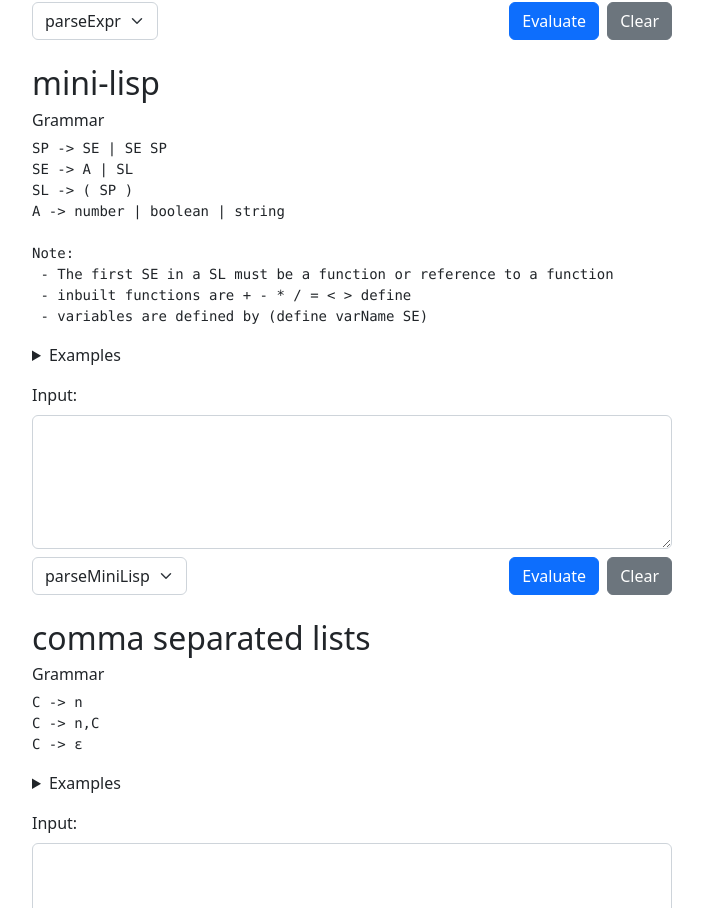
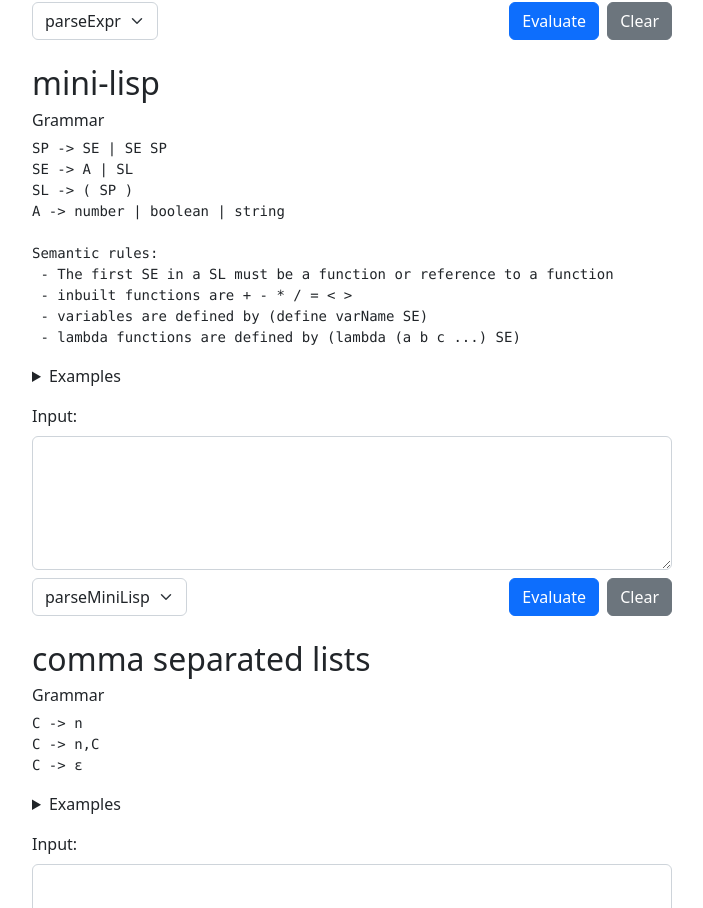
Before and after one commit to adueck/parser-practice, a React (Vite) app: page / in a window 1280 px wide. Shown: the part 1047-1955 px from the top of the page, without its empty margins (50-753 px from the left). Built offline with nearby package versions, Linux system fonts and the light colour scheme.

Commit message:
add lambda functions to mini-lisp

```diff
--- a/src/App.tsx
+++ b/src/App.tsx
@@ -14,6 +14,7 @@ function App() {
     </ol>
     {languages.map((l) => (
       <LanguageShowCase
+        key={l.name}
         title={l.name}
         tokenizer={l.tokenizer}
         evaluator={l.evaluator}
--- a/src/components/LanguageShowcase.tsx
+++ b/src/components/LanguageShowcase.tsx
@@ -72,7 +72,7 @@ ${`>>`} ${JSON.stringify(ex.value)}`
               onChange={e => setParser(parseInt(e.target.value))}
             >
               {parsers.map((p, i) => (
-                <option value={i}>{p.label}</option>
+                <option value={i} key={i}>{p.label}</option>
               ))}
             </select>
           </div>
--- a/src/languages/mini-lisp/evaluator.ts
+++ b/src/languages/mini-lisp/evaluator.ts
@@ -8,53 +8,86 @@ import inbuiltFunctions from "./inbuilt-functions";
 // SL -> ( SP )
 // A -> number | boolean | string
 
+type VarTable = Record<string, any>;
+
 export function evaluateMiniLisp(sp: SP): (number | boolean)[] {
-    const varTable: Record<string, any> = {};
+    const varTable: VarTable = {};
 
     // evaluate root SP
     return sp.reduce((arr, s) => {
-        const v = evaluateSE(s);
+        const v = evaluateSE(s, varTable);
         return v === null
             ? arr
             : [...arr, v];
     }, [] as (number | boolean)[]);
 
-    function evaluateSE(se: SE): number | boolean | null {
+    function evaluateSE(se: SE, localVars: VarTable): number | boolean | null {
         if (typeof se === "object") {
-            return evaluateSL(se)
+            return evaluateSL(se, localVars)
         } else {
-            return evaluateA(se);
+            return evaluateA(se, localVars);
         }
     }
 
-    function evaluateSL(sl: SL): number | boolean | null {
+    function evaluateSL(sl: SL, localVars: VarTable): number | boolean | null {
         const { content } = sl;
         const [op, ...args] = content;
-        if (typeof op !== "string") {
-            throw new Error("first element of s-expr must be a function");
-        }
         if (op === "define") {
             const varName = args[0];
+            // TODO: allow lambda shorthand
             if (typeof varName !== "string") {
                 throw new Error("variable name must be a string");
             }
-            varTable[varName] = args[1];
+            localVars[varName] = args[1];
             return null;
         }
-        const f = inbuiltFunctions[op];
-        if (!f) {
-            throw new Error("unknown operator/function");
+        if (typeof op === "string") {
+            // TODO: nicer handling of this
+            const f = localVars[op];
+            if (typeof f === "object" && f.content[0] === "lambda") {
+                return evaluateLambda(f, args, localVars);
+            }
+            if (f !== undefined) {
+                throw new Error("first argument of SE must be a function");
+            }
+            const g = inbuiltFunctions[op];
+            if (!g) {
+                throw new Error("unknown operator/function");
+            }
+            return g(...args.map(a => evaluateSE(a, localVars)));
         }
-        return f(...args.map(evaluateSE));
+        if (typeof op === "object" && op.content[0] === "lambda") {
+            return evaluateLambda(op, args, localVars);
+        }
+        throw new Error("first argument of SE must be a function");
     }
 
-    function evaluateA(a: A): number | boolean | null {
+    function evaluateA(a: A, localVars: VarTable): number | boolean | null {
         if (typeof a === "number" || typeof a === "boolean") {
             return a;
         }
-        if (varTable[a] === undefined) {
+        if (localVars[a] === undefined) {
             throw new Error(`undefined variable ${a}`);
         }
-        return evaluateSE(varTable[a]);
+        return evaluateSE(localVars[a], localVars);
+    }
+
+    function evaluateLambda(l: SE, args: SE[], localVars: VarTable): number | boolean | null {
+        const lambdaVars = {
+            ...localVars,
+        };
+        if (typeof l !== "object" || l.content[0] !== "lambda") {
+            throw new Error("not a lambda function");
+        }
+        const lArgs = l.content[1]
+        const lBody = l.content[2];
+        if (typeof lArgs !== "object" || lArgs.content.some(x => typeof x !== "string")) {
+            throw new Error("arguments of lambda expression must be all strings inside ( )");
+        }
+        const varNames = lArgs.content as string[];
+        varNames.forEach((varName, i) => {
+            lambdaVars[varName] = args[i];
+        });
+        return evaluateSE(lBody, lambdaVars);
     }
 }
--- a/src/languages/mini-lisp/grammar.ts
+++ b/src/languages/mini-lisp/grammar.ts
@@ -5,10 +5,11 @@ SE -> A | SL
 SL -> ( SP )
 A -> number | boolean | string
 
-Note:
+Semantic rules:
  - The first SE in a SL must be a function or reference to a function
- - inbuilt functions are + - * / = < > define
+ - inbuilt functions are + - * / = < >
  - variables are defined by (define varName SE)
+ - lambda functions are defined by (lambda (a b c ...) SE)
 `;
 
 
--- a/src/languages/mini-lisp/inbuilt-functions.ts
+++ b/src/languages/mini-lisp/inbuilt-functions.ts
@@ -38,6 +38,12 @@ const inbuiltFunctions: Record<string, any> = {
         }
         return lessThan(args);
     },
+    "if": (...args: any[]) => {
+        if (args.length < 3) {
+            throw new Error("if requires 3 arguments");
+        }
+        return args[0] ? args[1] : args[2];
+    },
 }
 
 export default inbuiltFunctions;
--- a/src/languages/mini-lisp/language.ts
+++ b/src/languages/mini-lisp/language.ts
@@ -26,10 +26,6 @@ export default {
             value: [false],
         },
         {
-            input: "(* 2 (/ 10 2))",
-            value: [10],
-        },
-        {
             input: "(- (* 2 (/ 10 2)) 5)",
             value: [5],
         },
@@ -38,6 +34,16 @@ export default {
 (define b (* a 2))
 (* b 5)`,
             value: [100],
+        },
+        {
+            input: `(define add1 (lambda (x) (+ x 1)))
+(add1 6)`,
+            value: [7],
+        },
+        {
+            input: `(define add (lambda (x y) (+ x y)))
+(add 2 4)`,
+            value: [6],
         },
         {
             input: `(= (< 10 (+ 10 3)) t (= t t))
```
